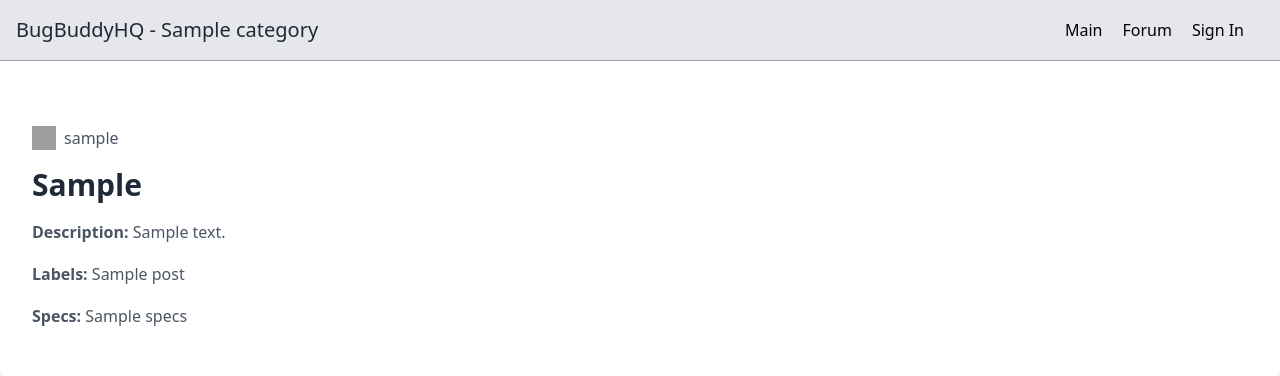
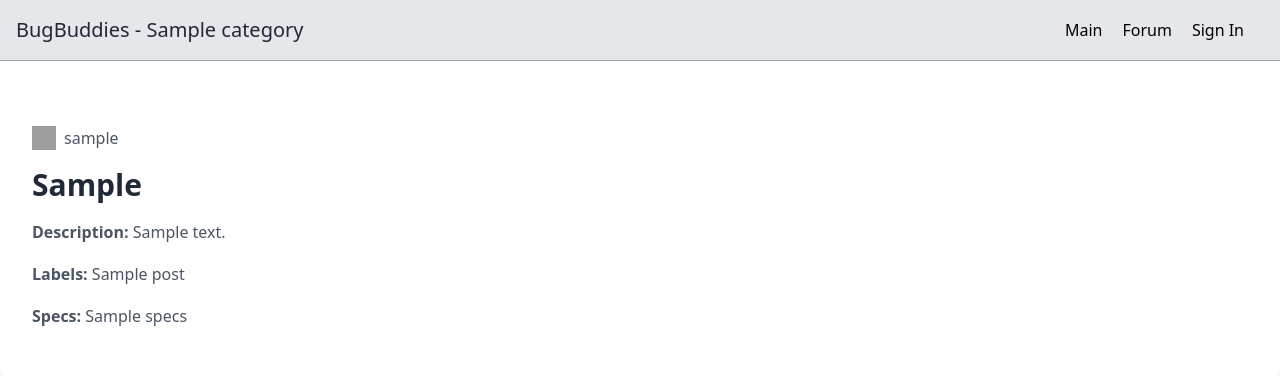
Before and after one commit to kibrik47/BugBuddies, a Flask app: template templates/view_post.html in a window 1280 px wide. Shown: the top 376 px of the page. Run offline with Flask 3, Linux system fonts and the light colour scheme; the template is opened without the code that fills it: most values are stand-ins (such as "Sample title", 1, 10 or a date in 2020); some libraries are stand-ins or nearby versions; grey boxes are pictures that could not be loaded.

Commit message:
Changed the headlines to show the proper app name.

```diff
--- a/templates/index.html
+++ b/templates/index.html
@@ -3,7 +3,7 @@
 <head>
   <meta charset="UTF-8">
   <meta name="viewport" content="width=device-width, initial-scale=1.0">
-  <title>Category Selection</title>
+  <title>BugBuddies</title>
   <style>
     body {
       font-family: Arial, sans-serif;
--- a/templates/login.html
+++ b/templates/login.html
@@ -2,7 +2,7 @@
 <html lang="en">
 <head>
   <meta charset="UTF-8" />
-  <title>Webleb</title>
+  <title>BugBuddies</title>
   <meta name="viewport" content="width=device-width, initial-scale=1" />
   <!--link rel="stylesheet" href="{{ url_for('static', filename='style.css') }}" /> <!-- Link to your existing CSS file -->
   <style>
--- a/templates/register.html
+++ b/templates/register.html
@@ -2,7 +2,7 @@
 <html lang="en">
 <head>
   <meta charset="UTF-8" />
-  <title>Webleb - Register</title>
+  <title>BugBuddies</title>
   <meta name="viewport" content="width=device-width, initial-scale=1" />
   <!--link rel="stylesheet" href="{{ url_for('static', filename='style.css') }}" /> <!-- Link to your existing CSS file -->
   <style>
--- a/templates/view_post.html
+++ b/templates/view_post.html
@@ -3,14 +3,14 @@
 <head>
     <link rel="stylesheet" href="https://cdnjs.cloudflare.com/ajax/libs/tailwindcss/2.0.2/tailwind.min.css">
     <link rel="stylesheet" href="https://fonts.googleapis.com/css2?family=Roboto:wght@400;700&display=swap">
-    <title>BugBuddyHQ - {{ category }}</title>
+    <title>BugBuddies - {{ category }}</title>
 </head>
 <body class="font-roboto leading-relaxed">
 
     <header class="bg-gray-200 border-b border-gray-400 p-4">
         <div class="container mx-auto flex items-center justify-between">
             <a class="text-xl font-medium text-gray-800" href="https://tailblocks.cc" target="_blank">
-                BugBuddyHQ - {{ category }}
+                BugBuddies - {{ category }}
             </a>
             <nav class="flex items-center">
                 <a href="{{ url_for('index') }}" class="mr-5 hover:text-gray-900">Main</a>
```
